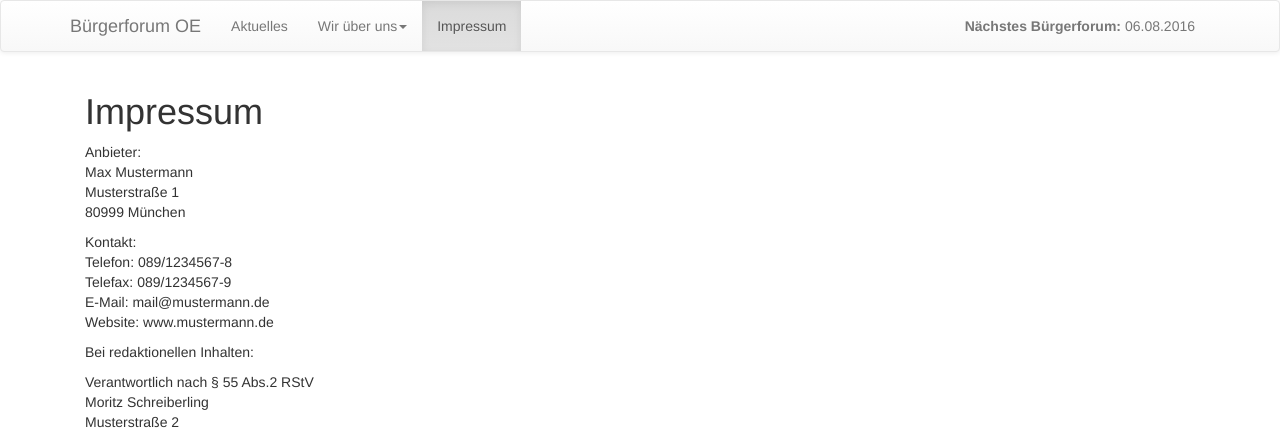
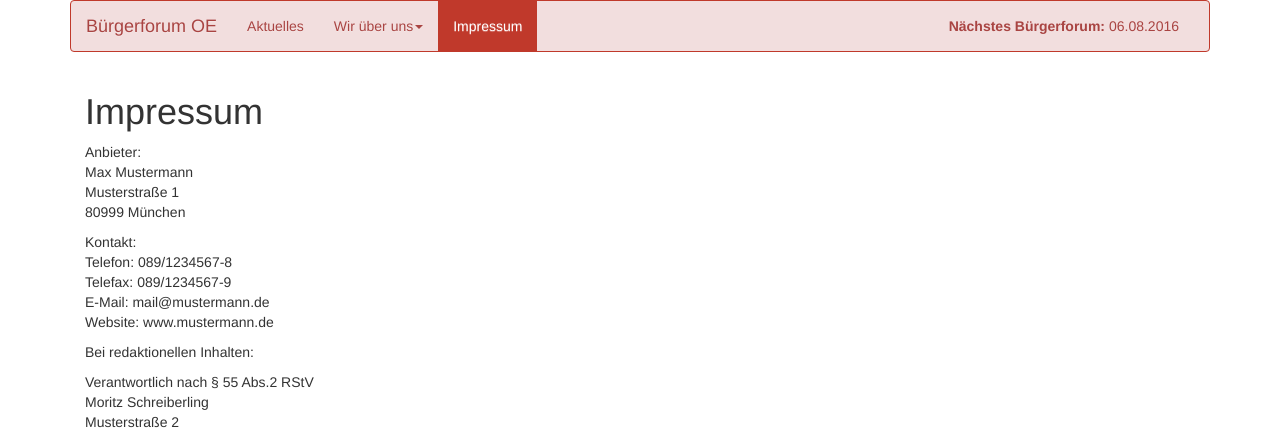
Before and after one commit to Kecksdose/buergerforum_oe, a Flask app: page /imprint in a window 1280 px wide. Shown: the top 429 px of the page. Run offline with Flask 2, Linux system fonts and the light colour scheme; parts of the project's set-up code (start-up, migrations or seed data) failed here and were passed over; some libraries are stand-ins or nearby versions.

Commit message:
modified navbar to match global color scheme

```diff
--- a/static/style.css
+++ b/static/style.css
@@ -1,6 +1,9 @@
-img[alt=bild]
-    { width: 242px;
-      height: 200px}
+img {
+  display: block;
+  max-width: 100%;
+  height: auto;
+  margin: 0 auto;
+}
 
 .form-buttons {
   display: inline-block;
@@ -28,3 +31,71 @@ img[alt=bild]
   height: 225px;
   width: 400px;
 }
+
+
+.navbar-red {
+  background-color: #f2dede;
+  border-color: #c0392b;
+}
+.navbar-red .navbar-brand {
+  color: #a94442;
+}
+.navbar-red .navbar-brand:hover,
+.navbar-red .navbar-brand:focus {
+  color: #FFFFFF;
+}
+.navbar-red .navbar-text {
+  color: #a94442;
+}
+.navbar-red .navbar-nav > li > a {
+  color: #a94442;
+}
+
+.navbar-red .navbar-nav > .active > a,
+.navbar-red .navbar-nav > .active > a:hover,
+.navbar-red .navbar-nav > .active > a:focus {
+  color: #FFFFFF;
+  background-color: #c0392b;
+}
+.navbar-red .navbar-nav > .open > a,
+.navbar-red .navbar-nav > .open > a:hover,
+.navbar-red .navbar-nav > .open > a:focus {
+  color: #FFFFFF;
+  background-color: #c0392b;
+}
+.navbar-red .navbar-toggle {
+  border-color: #c0392b;
+}
+.navbar-red .navbar-toggle:hover,
+.navbar-red .navbar-toggle:focus {
+  background-color: #c0392b;
+}
+.navbar-red .navbar-toggle .icon-bar {
+  background-color: #a94442;
+}
+.navbar-red .navbar-collapse,
+.navbar-red .navbar-form {
+  border-color: #a94442;
+}
+.navbar-red .navbar-link {
+  color: #a94442;
+}
+.navbar-red .navbar-link:hover {
+  color: #FFFFFF;
+}
+
+@media (max-width: 767px) {
+  .navbar-red .navbar-nav .open .dropdown-menu > li > a {
+    color: #a94442;
+  }
+  .navbar-red .navbar-nav .open .dropdown-menu > li > a:hover,
+  .navbar-red .navbar-nav .open .dropdown-menu > li > a:focus {
+    color: #FFFFFF;
+  }
+  .navbar-red .navbar-nav .open .dropdown-menu > .active > a,
+  .navbar-red .navbar-nav .open .dropdown-menu > .active > a:hover,
+  .navbar-red .navbar-nav .open .dropdown-menu > .active > a:focus {
+    color: #FFFFFF;
+    background-color: #c0392b;
+  }
+}
--- a/templates/base.html
+++ b/templates/base.html
@@ -26,8 +26,9 @@
   </head>
   <body>
     <!-- Navbar -->
-    <nav class="navbar navbar-default">
-      <div class="container">
+    <div class="container">
+      <nav class="navbar navbar-red">
+        <div class="container-fluid">
         <!-- Brand and toggle get grouped for better mobile display -->
         <div class="navbar-header">
           <button type="button" class="navbar-toggle collapsed" data-toggle="collapse" data-target="#bs-example-navbar-collapse-1" aria-expanded="false">
@@ -64,7 +65,6 @@
         </div><!-- /.navbar-collapse -->
       </div><!-- /.container-fluid -->
     </nav>
-    <div class="container">
       {% block content %}
       {% endblock %}
     </div>
--- a/templates/index.html
+++ b/templates/index.html
@@ -34,9 +34,9 @@
     <div class="panel-body">
       <center>
         {% if post.main_image %}
-          <img src={{post.main_image}} class="img-thumbnail main-image" alt="Bürgerforum OE Logo">
+          <img src={{post.main_image}} class="img-thumbnail img-responsive main-image" alt="Bürgerforum OE Logo">
         {% else %}
-          <img src="/static/images/buergerforum_logo_4.pdf" class="img-thumbnail main-image" alt="Bürgerforum OE Logo">
+          <img src="/static/images/buergerforum_logo_4.pdf" class="img-thumbnail img-responsive main-image" alt="Bürgerforum OE Logo">
         {% endif %}
       </center>
       <td>{{ post.content|markdown }}</td>
```
